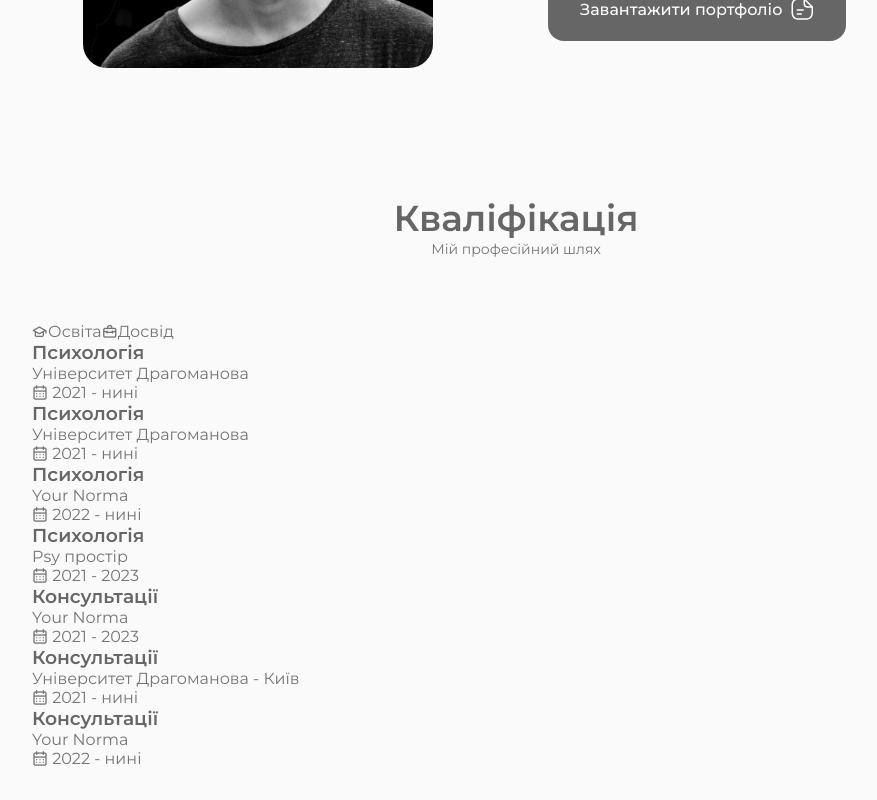
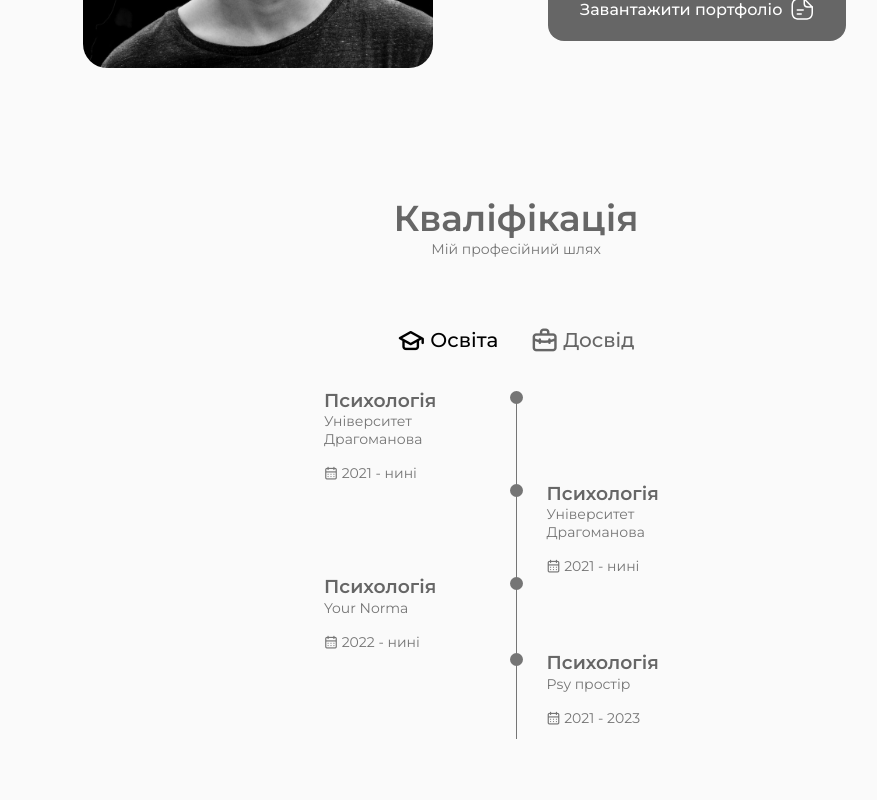
Before and after one commit to IreneTernovets/Oleksandra-Kryvonos-Psychology, a React (Create React App) app: page / in a window 1280 px wide. Shown: the part 1168-1968 px from the top of the page, without its empty margins (124-1001 px from the left). After the commit the page ends 1927 px from the top, so only its background shows below. Built offline with nearby package versions, Linux system fonts and the light colour scheme.

Commit message:
finished qualification section

```diff
--- a/src/components/qualification/Qualification.jsx
+++ b/src/components/qualification/Qualification.jsx
@@ -1,7 +1,11 @@
-import React from 'react';
+import React, { useState } from 'react';
 import "./qualification.css"
 
 const Qualification = () => {
+    const [toggleState, setToggleState] = useState(1);
+    const toggleTab = (index) => {
+        setToggleState(index);
+    }
   return (
     <section className='qualification section'>
           <h2 className="section__title">Кваліфікація</h2>
@@ -9,17 +13,19 @@ const Qualification = () => {
 
           <div className="qualification__container container">
               <div className="qualification__tabs">
-                  <div className="qualification__button qualification__active button--flex">
+                  <div className={toggleState === 1 ? "qualification__button qualification__active button--flex" : "qualification__button button--flex"}
+                  onClick={() => toggleTab(1)}>
                       <i className="uil uil-graduation-cap qualification__icon"></i> Освіта
                   </div>
 
-                  <div className="qualification__button button--flex">
+                  <div className={toggleState === 2 ? "qualification__button qualification__active button--flex" : "qualification__button button--flex"}
+                  onClick={() => toggleTab(2)}>
                       <i className="uil uil-briefcase-alt qualification__icon"></i> Досвід
                   </div>
               </div>
 
               <div className="qualification__sections">
-                  <div className="qualification__content qualification__content-active">
+                  <div className={toggleState === 1 ? "qualification__content qualification__content-active" : "qualification__content"}>
                       <div className="qualification__data">
                           <div>
                               <h3 className="gualification__title">
@@ -92,7 +98,7 @@ const Qualification = () => {
                           </div>
                       </div>
                   </div>
-                  <div className="qualification__content">
+                  <div className={toggleState === 2 ? "qualification__content qualification__content-active" : "qualification__content"}>
                       <div className="qualification__data">
                           <div>
                               <h3 className="gualification__title">
--- a/src/components/qualification/qualification.css
+++ b/src/components/qualification/qualification.css
@@ -0,0 +1,114 @@
+.qualification__container {
+  max-width: 768px;
+}
+
+.qualification__tabs {
+  display: flex;
+  justify-content: center;
+  margin-bottom: var(--mb-2);
+}
+
+.qualification__button {
+  font-size: var(--h3-font-size);
+  font-weight: var(--font-medium);
+  color: var(--title-color);
+  margin: 0 var(--mb-1);
+  cursor: pointer;
+}
+
+.qualification__button:hover {
+  color: var(--title-color-dark);
+}
+
+.qualification__icon {
+  font-size: 1.8rem;
+  margin-right: var(--mb-0-25);
+}
+
+.qualification__active {
+  color: var(--title-color-dark);
+}
+
+.qualification__sections {
+  display: grid;
+  grid-template-columns: 0.5fr;
+  justify-content: center;
+}
+
+.qualification__content {
+  display: none;
+}
+
+.qualification__content-active {
+  display: block;
+}
+
+.qualification__data {
+  display: grid;
+  grid-template-columns: 1fr max-content 1fr;
+  column-gap: 1.5rem;
+}
+
+.qualification__title {
+  font-size: var(--normal-font-size);
+  font-weight: var(--font-medium);
+}
+
+.qualification__subtitle {
+  display: inline-block;
+  font-size: var(--small-font-size);
+  margin-bottom: var(--mb-1);
+}
+
+.qualififcation__calender {
+  font-size: var(--small-font-size);
+}
+
+.qualification__rounder {
+  display: inline-block;
+  width: 13px;
+  height: 13px;
+  background-color: var(--text-color);
+  border-radius: 50%;
+}
+
+.qualification__line {
+  display: block;
+  width: 1px;
+  height: 100%;
+  background-color: var(--text-color);
+  transform: translate(6px, -7px);
+}
+
+/*=============== BREAKPOINTS ===============*/
+/* For large devices */
+@media screen and (max-width: 992px) {
+  .qualification__container {
+    margin-left: auto;
+    margin-right: auto;
+  }
+}
+
+/* For medium devices */
+@media screen and (max-width: 768px) {
+  .qualification__container {
+    margin-left: var(--mb-1-5);
+    margin-right: var(--mb-1-5);
+  }
+}
+
+@media screen and (max-width: 576px) {
+  .qualification__sections {
+    grid-template-columns: initial;
+  }
+  .qualification__button {
+    margin: 0 var(--mb-0-75);
+  }
+}
+
+/* For small devices */
+@media screen and (max-width: 350px) {
+  .qualification__data {
+    gap: 0.5rem;
+  }
+}
```
